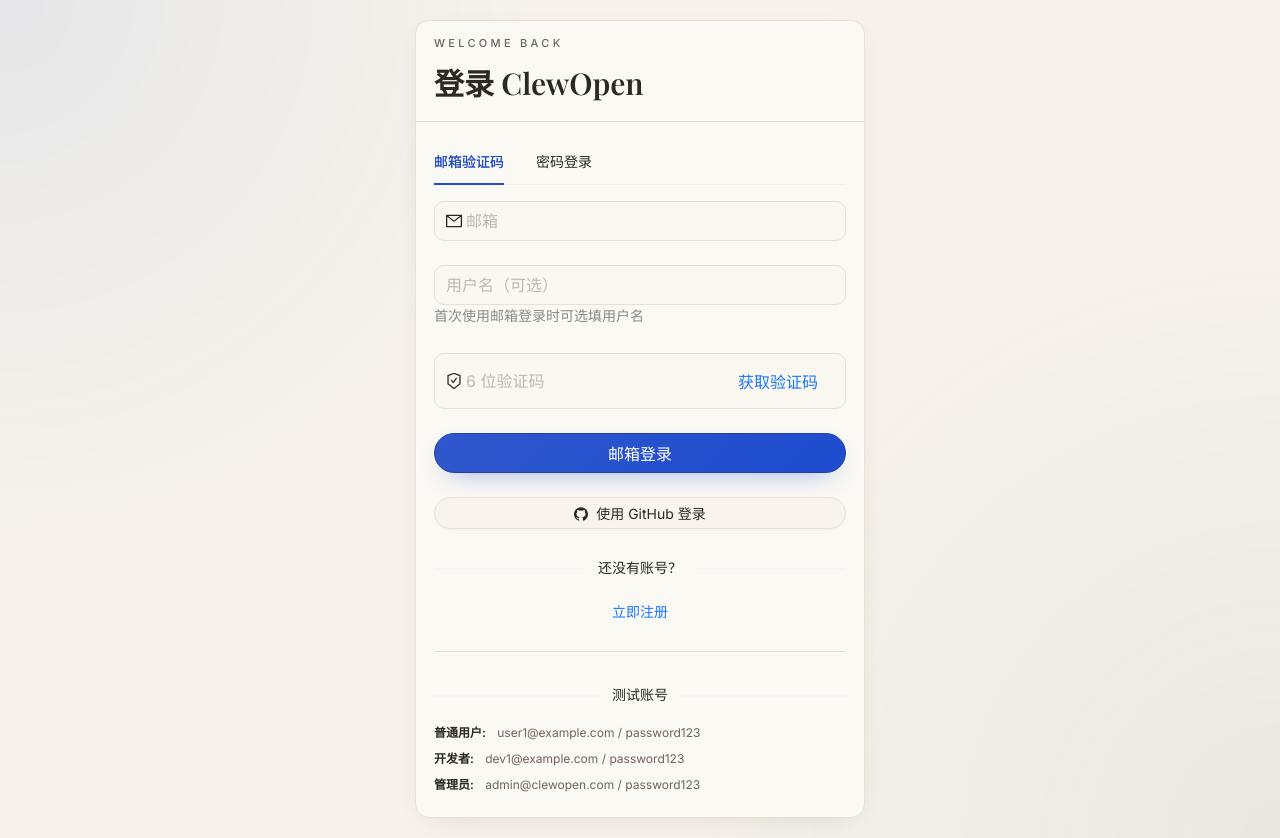
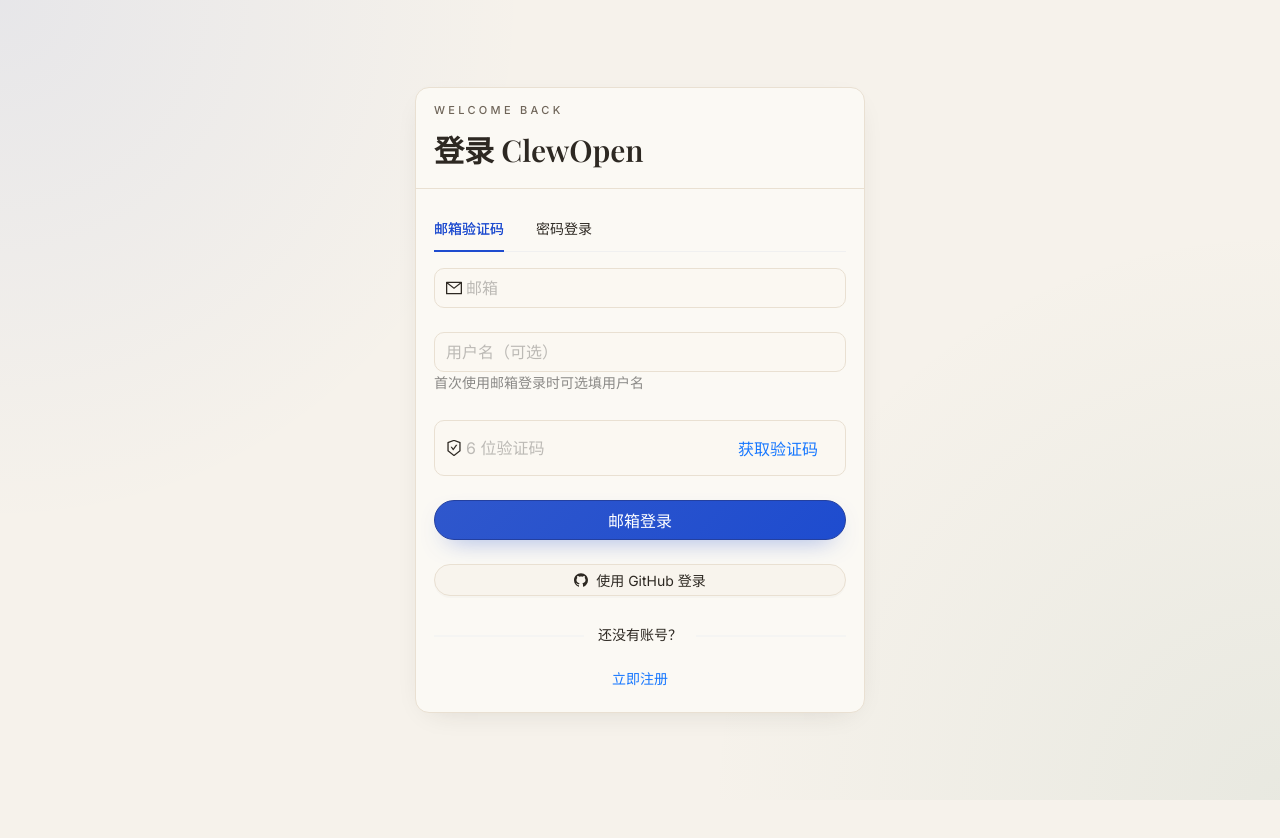
Before and after one commit to jobmake77/clewopen, a React (Vite) app in the folder frontend/: page /login in a window 1280 px wide. After the commit the page ends 800 px from the top, so only its background shows below. Built offline with nearby package versions, Linux system fonts and the light colour scheme; no server answers; a web font is replaced by a local one.

Commit message:
chore(login): remove mock test accounts section

```diff
--- a/frontend/src/pages/Login.jsx
+++ b/frontend/src/pages/Login.jsx
@@ -244,20 +244,6 @@
           </Link>
         </div>
 
-        <div className="test-accounts">
-          <Divider plain>测试账号</Divider>
-          <div className="test-account-list">
-            <div>
-              <strong>普通用户:</strong> user1@example.com / password123
-            </div>
-            <div>
-              <strong>开发者:</strong> dev1@example.com / password123
-            </div>
-            <div>
-              <strong>管理员:</strong> admin@clewopen.com / password123
-            </div>
-          </div>
-        </div>
       </Card>
     </div>
   )
```
